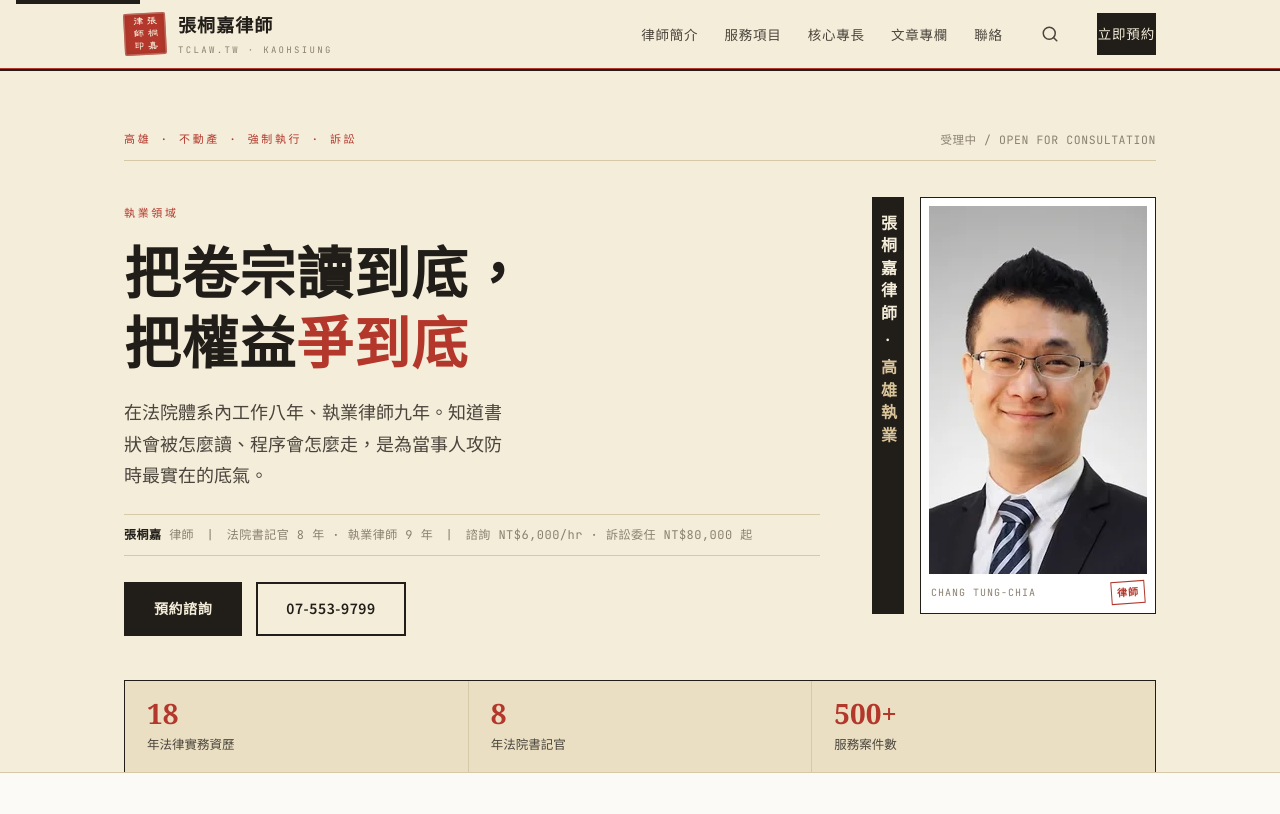
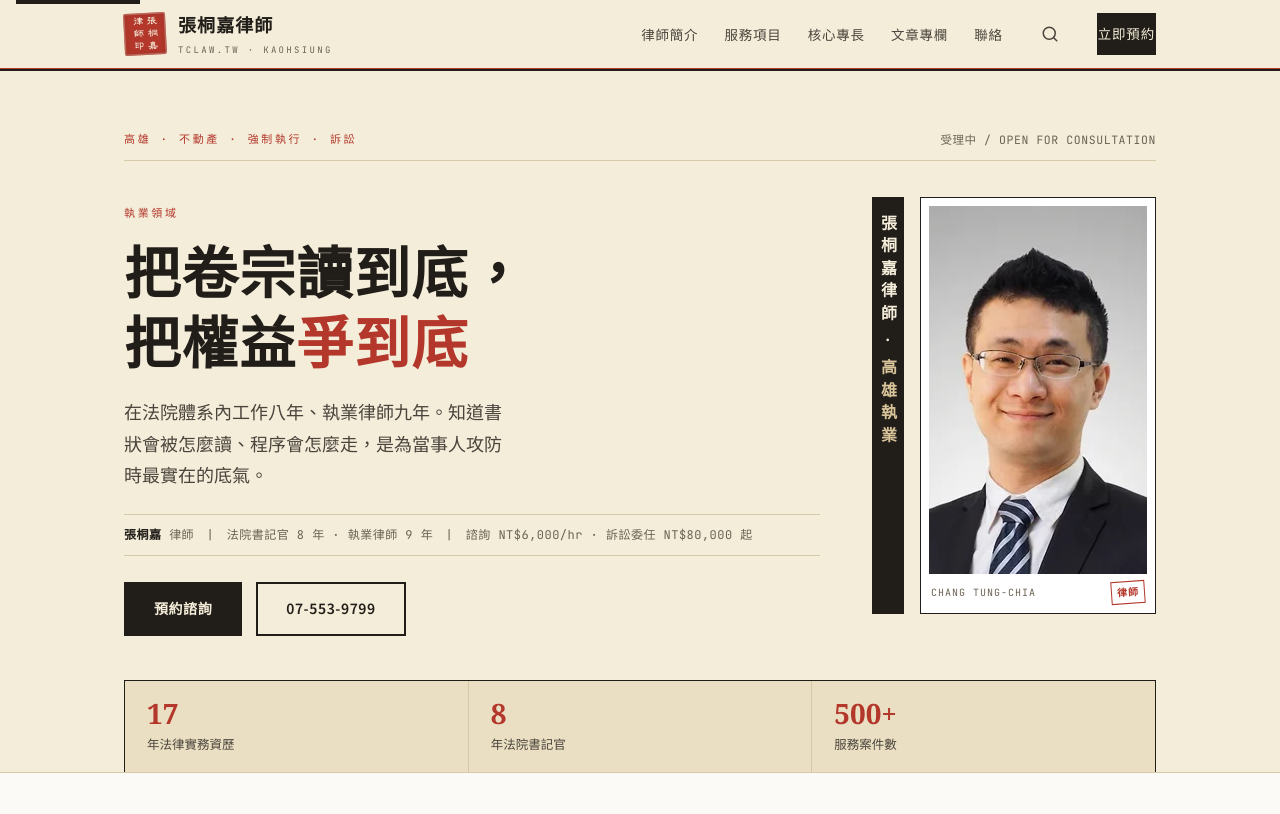
Before and after one commit to let0448/tclaw.tw, a Jekyll site: the page built from index.html, in a window 1280 px wide. Shown: the top 814 px of the page. Built offline with Jekyll 4.4.1, drawn with Linux system fonts in a browser that asks for light colours.

Commit message:
fix: 修正麵包屑與主選單重疊、相關文章關聯性、更新日期顯示與小字對比度
- 版面重疊真因:麵包屑本身是 <nav class="breadcrumb">,被元素選擇器
  `nav { position: fixed }` 命中(.breadcrumb 未宣告 position 擋不住),
  與主選單搶 top:0/z-index:1000。改以 `body > nav` 限定主選單,
  文章頁與 page.html(免責聲明/隱私權)一併解決
- 相關文章原本是 site.posts 去掉自己後 limit:3(等於最新三篇),
  改為同分類優先、不足再補其他分類
- .article-meta 增列「更新於」(讀 page.last_modified,34 篇適用),
  與 JSON-LD dateModified、sitemap lastmod 三者一致
- --mute 由 #8a8070 加深為 #6b6254:對卷宗紙對比度 3.33:1 未達 WCAG AA,
  加深後 5.13:1,影響全站 15 處 9-12.5px 輔助小字
- 首頁「18 年法律實務資歷」更正為 17(書記官 8 年 + 執業律師 9 年)

Co-Authored-By: Claude Opus 5 <noreply@anthropic.com>
Claude-Session: https://claude.ai/code/session_013AApfc26WQ9oWiwFbfEndg

```diff
--- a/_layouts/article.html
+++ b/_layouts/article.html
@@ -19,6 +19,7 @@ layout: default
     <div class="article-meta">
       {% if page.category %}<span class="article-category">{{ page.category }}</span>{% endif %}
       <time datetime="{{ page.date | date_to_xmlschema }}">{{ page.date | date: "%Y 年 %m 月 %d 日" }}</time>
+      {% if page.last_modified %}<time class="article-updated" datetime="{{ page.last_modified | date_to_xmlschema }}">更新於 {{ page.last_modified | date: "%Y 年 %m 月 %d 日" }}</time>{% endif %}
       <span class="reading-time">閱讀時間 約 {{ reading_min }} 分鐘</span>
       <span class="article-byline">撰文 張桐嘉 律師 · 前法院書記官 8 年 · 高雄執業</span>
     </div>
@@ -84,7 +85,10 @@ layout: default
         </div>
 
         <!-- Related Articles -->
-        {% assign related = site.posts | where_exp: "post", "post.url != page.url" %}
+        {% comment %} 同分類優先,不足再補其他分類的最新文章 {% endcomment %}
+        {% assign same_cat = site.posts | where: "category", page.category | where_exp: "post", "post.url != page.url" %}
+        {% assign other_cat = site.posts | where_exp: "post", "post.url != page.url" | where_exp: "post", "post.category != page.category" %}
+        {% assign related = same_cat | concat: other_cat %}
         {% if related.size > 0 %}
         <div class="sidebar-related">
           <h3>相關文章</h3>
--- a/_layouts/default.html
+++ b/_layouts/default.html
@@ -75,7 +75,7 @@
       --seal-dark: #8f2a20;
       --rule: #d6c9a8;           /* 卷宗細線 */
       --rule-soft: #e4dfd2;      /* 近白區細線 */
-      --mute: #8a8070;
+      --mute: #6b6254;          /* 輔助小字:原 #8a8070 對卷宗紙僅 3.33:1(未達 WCAG AA 4.5),加深後 5.13:1 */
       /* 舊名別名 */
       --navy: #211d18; --navy-mid: #33302a; --navy-light: #4a443c;
       --gold: #b3372b; --gold-light: #8f2a20; --gold-pale: #f4edda;
@@ -109,9 +109,11 @@
     .seal-box .col { writing-mode: vertical-rl; font-family: var(--lishu); font-weight: 400; font-size: 10.5px; line-height: 1; letter-spacing: .14em; white-space: nowrap; }
 
     /* ========== Navigation:卷宗紙 masthead ========== */
-    nav { position: fixed; top: 0; left: 0; right: 0; background: var(--dossier); border-bottom: 2.5px solid var(--ink); z-index: 1000; }
-    nav::after { content: ""; display: block; border-bottom: 1px solid var(--seal); }
-    nav.scrolled { box-shadow: 0 2px 14px rgba(33,29,24,.08); }
+    /* 限定 body 直屬的主選單:麵包屑也是 <nav>(在 .container 內),
+       用元素選擇器會讓它一起吃到 fixed,疊在主選單上 */
+    body > nav { position: fixed; top: 0; left: 0; right: 0; background: var(--dossier); border-bottom: 2.5px solid var(--ink); z-index: 1000; }
+    body > nav::after { content: ""; display: block; border-bottom: 1px solid var(--seal); }
+    body > nav.scrolled { box-shadow: 0 2px 14px rgba(33,29,24,.08); }
     .nav-container { max-width: 1080px; margin: 0 auto; padding: 10px 24px; display: flex; justify-content: space-between; align-items: center; }
     .nav-logo { display: flex; align-items: center; gap: 12px; text-decoration: none; color: var(--ink); }
     .logo-text { display: flex; flex-direction: column; gap: 2px; }
--- a/index.html
+++ b/index.html
@@ -32,7 +32,7 @@ layout: default
       </div>
     </div>
     <div class="digest">
-      <div class="dg"><div class="n">18</div><div class="l">年法律實務資歷</div></div>
+      <div class="dg"><div class="n">17</div><div class="l">年法律實務資歷</div></div>
       <div class="dg"><div class="n">8</div><div class="l">年法院書記官</div></div>
       <div class="dg"><div class="n">500+</div><div class="l">服務案件數</div></div>
     </div>
```
